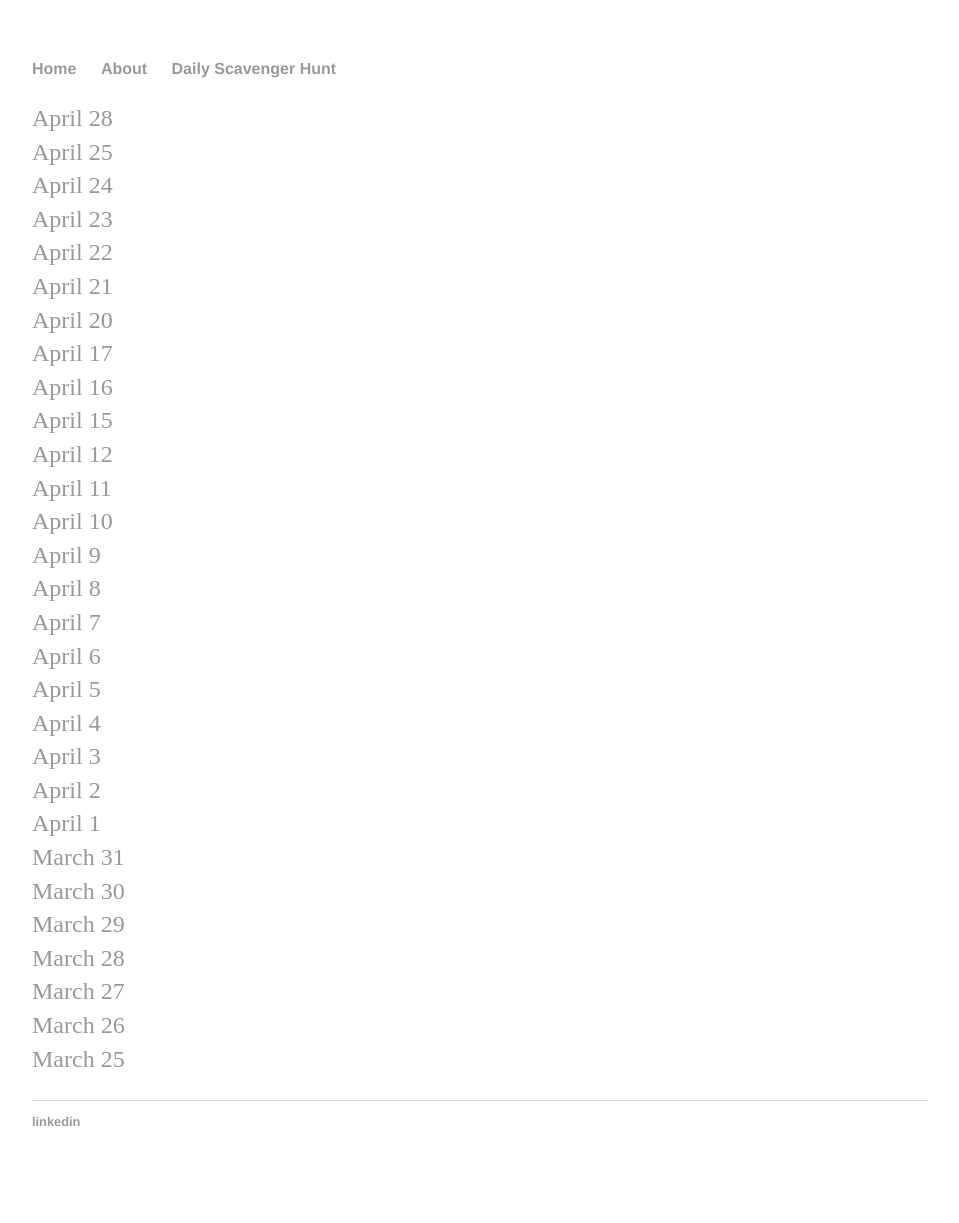
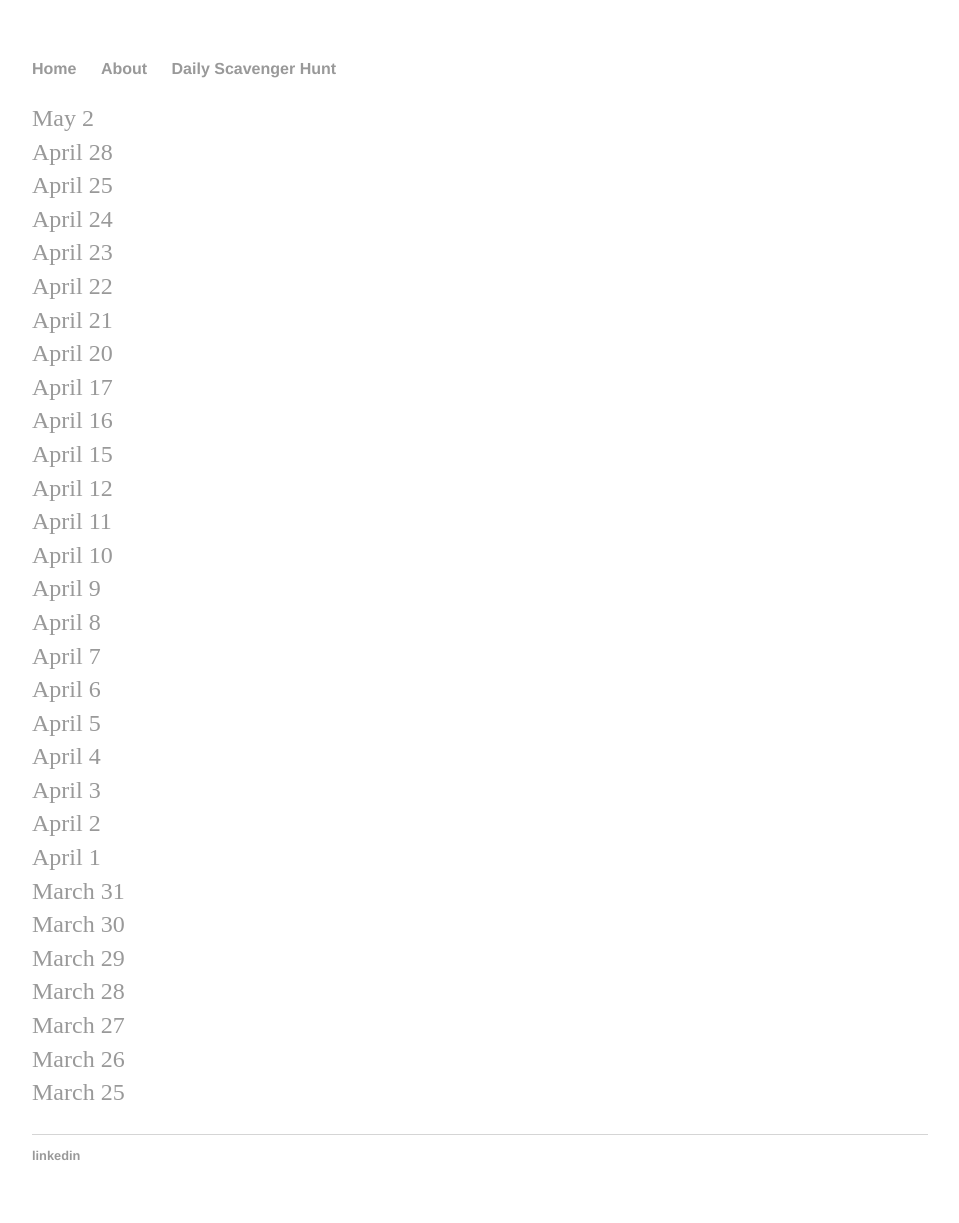
Before and after one commit to marisabrandt/marisabrandt.github.io, a Jekyll site: the page built from daily/index.html, in a window 1280 px wide. Shown: the whole page, without its empty margins (160-1119 px from the left). Built offline with Jekyll 4.4.1, drawn with Linux system fonts in a browser that asks for light colours; before the commit the page ends 1189 px from its top, so only the background shows below that.

Commit message:
Update index.html

```diff
--- a/daily/index.html
+++ b/daily/index.html
@@ -4,6 +4,8 @@ title: Daily Walk Scavenger Hunt
 ---
 <div class="blurb">
 	<p>
+		<a href="https://forms.gle/6aczdz7eYzC3qhzm8">May 2</a>
+		<br>
 		<a href="https://forms.gle/teKFPXd1bX5ws4vr6">April 28</a>
 		<br>
 		<a href="https://forms.gle/du5Z4QFUnCJMgGwv5">April 25</a>
```
